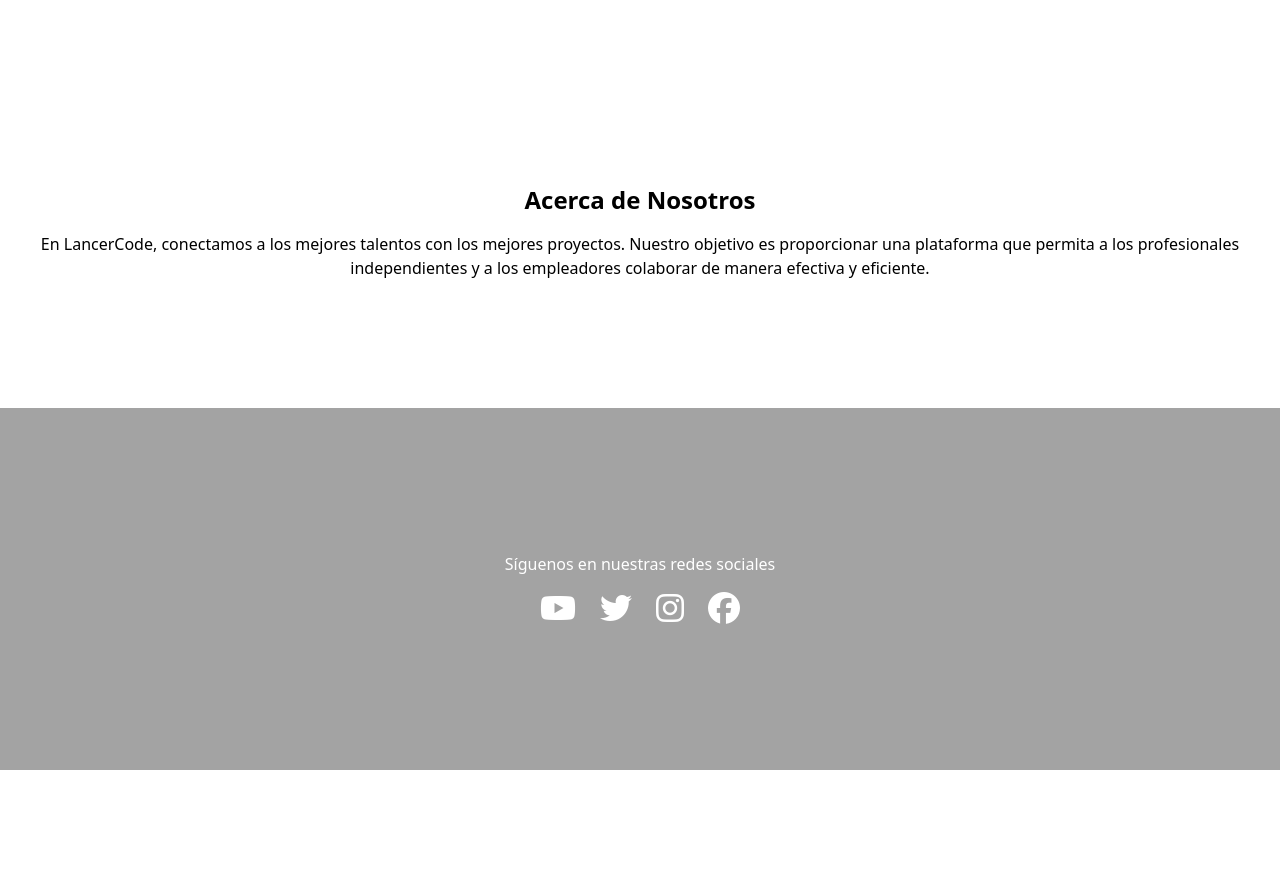
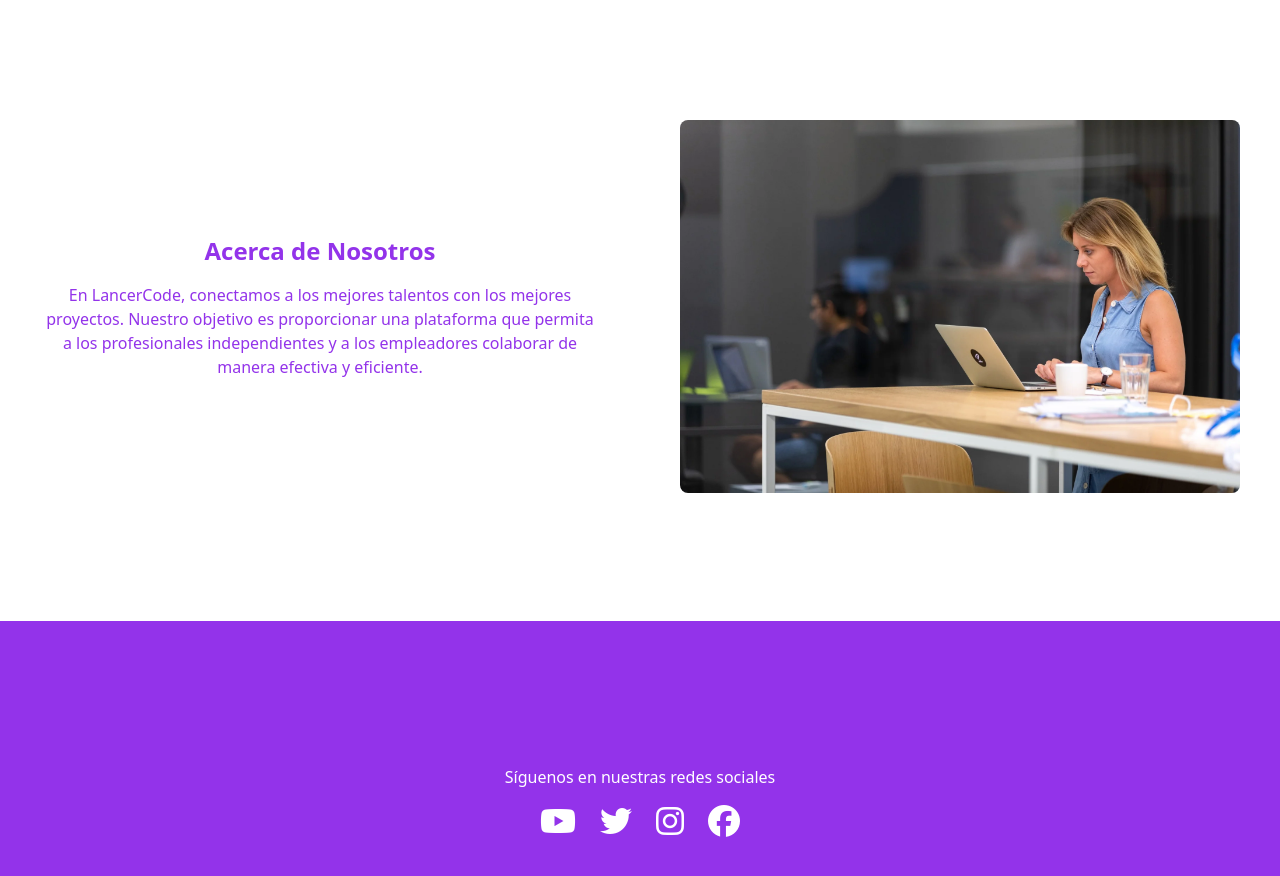
Before and after one commit to CeciliaGnz/gonzalez-cecilia, a website: page Proyecto_final/frontend/html/homeNosotros.html in a window 1280 px wide. Shown: the part 1420-2296 px from the top of the page. Before the commit the page ends 2190 px from the top, so only its background shows below. Drawn offline with Linux system fonts and the light colour scheme.

Commit message:
nueva modificacion

```diff
--- a/Proyecto_final/frontend/html/homeNosotros.html
+++ b/Proyecto_final/frontend/html/homeNosotros.html
@@ -5,6 +5,7 @@
     <meta charset="UTF-8">
     <meta name="viewport" content="width=device-width, initial-scale=1.0">
     <title>LancerCode</title>
+    <link rel="icon" href="../src/img/Lancer2.png">
     <link rel="stylesheet" href="../src/css/output.css">
     <style>
         /* Estilo del banner */
@@ -54,19 +55,23 @@
     <!-- División Talentos y Contratistas -->
     <section class="my-16 py-16 bg-white">
         <div class="container mx-auto flex justify-around">
-            <div onclick="location.href='../html/login.html'" class="bg-white p-8 rounded-lg shadow-lg text-center transition duration-300 hover:bg-purple-100 cursor-pointer">
+            <div onclick="location.href='../html/login.html'"
+                class="bg-white p-8 rounded-lg shadow-lg text-center transition duration-300 hover:bg-purple-100 cursor-pointer">
                 <h2 class="text-2xl font-bold mb-4 text-purple-600 transition duration-300">Contratistas</h2>
-                <p class="text-purple-600 transition duration-300">Encuentra a los mejores talentos para tus proyectos.</p>
+                <p class="text-purple-600 transition duration-300">Encuentra a los mejores talentos para tus proyectos.
+                </p>
             </div>
-            <div onclick="location.href='../html/login.html'" class="bg-white p-8 rounded-lg shadow-lg text-center transition duration-300 hover:bg-purple-100 cursor-pointer">
+            <div onclick="location.href='../html/login.html'"
+                class="bg-white p-8 rounded-lg shadow-lg text-center transition duration-300 hover:bg-purple-100 cursor-pointer">
                 <h2 class="text-2xl font-bold mb-4 text-purple-600 transition duration-300">Talentos</h2>
-                <p class="text-purple-600 transition duration-300">Encuentra proyectos emocionantes y muestra tus habilidades.</p>
+                <p class="text-purple-600 transition duration-300">Encuentra proyectos emocionantes y muestra tus
+                    habilidades.</p>
             </div>
         </div>
     </section>
 
     <!-- Leyenda -->
-    <section class="my-16 py-16 bg-purple-600 text-white text-center">
+    <section class="my-16 py-16 bg-purple-100 text-black text-center">
         <div class="w-full text-center px-8 mb-8">
             <h2 class="text-3xl font-bold mb-4">¡Únete a LancerCode hoy!</h2>
             <p class="mb-6">Descubre oportunidades increíbles y lleva tu carrera al siguiente nivel.</p>
@@ -81,13 +86,20 @@
     </section>
 
     <!-- Acerca de Nosotros -->
-    <section id="acerca-de-nosotros" class="py-32 bg-lavender-100 text-center">
-        <h2 class="text-2xl font-bold mb-4 text-black">Acerca de Nosotros</h2>
-        <p class="text-black">En LancerCode, conectamos a los mejores talentos con los mejores proyectos. Nuestro objetivo es proporcionar una plataforma que permita a los profesionales independientes y a los empleadores colaborar de manera efectiva y eficiente.</p>
+    <section id="acerca-de-nosotros" class="py-16 my-16 bg-lavender-100 flex items-center">
+        <div class="w-1/2 text-center px-10">
+            <h2 class="text-2xl font-bold mb-4 text-purple-600">Acerca de Nosotros</h2>
+            <p class="text-purple-600">En LancerCode, conectamos a los mejores talentos con los mejores proyectos.
+                Nuestro objetivo es proporcionar una plataforma que permita a los profesionales independientes y a los
+                empleadores colaborar de manera efectiva y eficiente.</p>
+        </div>
+        <div class="w-1/2 px-10">
+            <img src="../src/img/Teaser_Blog_Freelancer-managen.webp" alt="Imagen" class="w-full h-auto object-cover rounded-lg">
+        </div>
     </section>
 
     <!-- Footer -->
-    <footer class="bg-neutral-400 text-white py-36">
+    <footer class="bg-purple-600 text-white py-36">
         <div class="container mx-auto text-center">
             <p class="mb-4">Síguenos en nuestras redes sociales</p>
             <div class="flex justify-center space-x-6">
```
Also changed, not shown: Proyecto_final/frontend/html/login.html (+1 -0 lines), Proyecto_final/frontend/html/registro.html (+1 -0 lines), Proyecto_final/frontend/src/css/output.css. Lines whose indentation alone changed are shown as unchanged.
